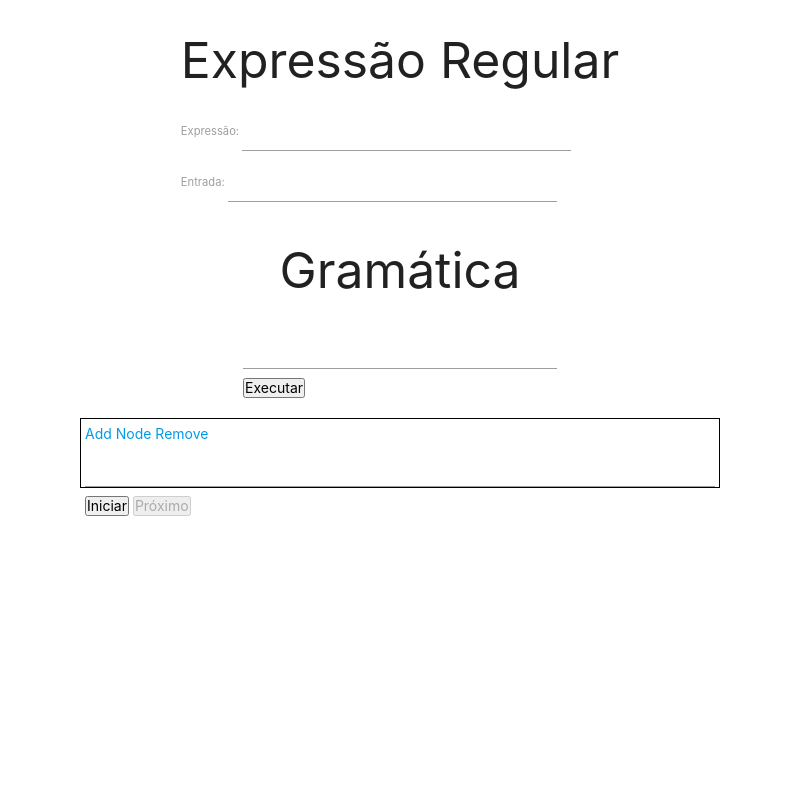
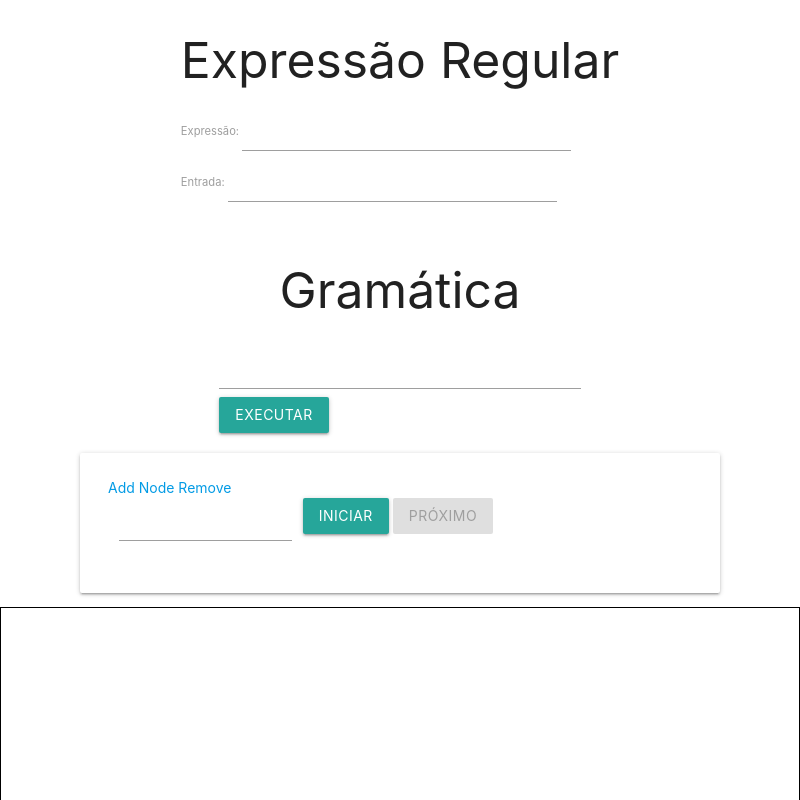
Before and after one commit to vinijabes/Trabalho-LFA, an Electron app: page index.html in a window 800 px wide. Shown: the top 800 px of the page. Drawn offline with Linux system fonts and the light colour scheme; no server answers; files whose address does not match are found by name.

Commit message:
Bug fix and layout

```diff
--- a/index.html
+++ b/index.html
@@ -17,11 +17,19 @@
 
 <body>
 
-    <div id="prototype" style="display: none; margin-top: 8px">
-        <input type="text" id="lhs">→<input type="text" id="rhs">
+    <div class="row valign-wrapper" id="prototype" style="display: none; margin-top: 8px">
+        <div class="col s5">
+            <input type="text" id="lhs">
+        </div>
+        <div class="col s1">
+            →
+        </div>
+        <div class="col s5">
+            <input type="text" id="rhs">
+        </div>
     </div>
 
-    <div id="regex" style="display: flex; justify-content: center">
+    <div class="row" id="regex" style="display: flex; justify-content: center">
         <div>
             <h2 style="text-align: center">Expressão Regular</h2>
             <div>
@@ -35,30 +43,31 @@
         </div>
     </div>
 
-    <div id="grammar" style="display: flex; justify-content: center">
+    <div class="row" id="grammar" style="display: flex; justify-content: center">
         <div>
             <h2 style="text-align: center">Gramática</h2>
             <div id="rules"></div>
             <input id="entry" style="margin-top: 8px">
-            <button id="execute">Executar</button>
+            <a class="waves-effect waves-light btn" id="execute">Executar</a>
             <div id="grammarResult"></div>
         </div>
     </div>
 
-    <div>
-        <div id="menu"
-            style="height: 70px; width: 80%; margin-left:auto; margin-right: auto; margin-top: 20px; border: 1px solid black">
-            <div style="margin: 4px">
-                <a data-opt="0">Add Node</a>
-                <a data-opt="2">Remove</a>
-                <div>
-                    <input type="text" id="fita">
-                    <button id='init'>Iniciar</button>
-                    <button id='next' disabled>Próximo</button>
+    <div style="margin-bottom: 36px">
+        <div id="menu" class="card" style="width: 80%; margin-left:auto; margin-right: auto;">
+            <div class="card-content" style="margin: 4px">
+                <a data-opt="0" style="cursor: pointer;">Add Node</a>
+                <a data-opt="2" style="cursor: pointer;">Remove</a>
+                <div class="row">
+                    <div class="col s4">
+                        <input type="text" id="fita">
+                    </div>
+                    <a class="waves-effect waves-light btn" id='init'>Iniciar</a>
+                    <a class="waves-effect waves-light btn" id='next' disabled>Próximo</a>
                 </div>
             </div>
         </div>
-        <div id="cy" style="width: 100%; height: 500px; position: relative; z-index: 0;">
+        <div id="cy" style="width: 100%; height: 600px; position: relative; z-index: 0; border: 1px solid black">
         </div>
     </div>
 
--- a/src/Automata/automata.js
+++ b/src/Automata/automata.js
@@ -23,6 +23,7 @@ module.exports = class Glud {
         queue.push({ automata: initial, index: 0, path: [{ node: initial, index: 0 }] });
         while (queue.length > 0) {
             let current = queue.pop();
+            console.log(current);
             let currentAutomata = this.automatas[current.automata];
             let currentIndex = current.index;
             let nextEdges = currentAutomata.edges;
--- a/src/scripts/grammar.js
+++ b/src/scripts/grammar.js
@@ -9,7 +9,7 @@ const entryGrammar = grammarContainer.querySelector("#entry");
 const executeGrammar = grammarContainer.querySelector("#execute");
 
 (grammarProto.querySelector("#rhs")).onfocus = function () {
-    if (this.parentNode.querySelector("#lhs").value != "") {
+    if (this.parentNode.parentNode.querySelector("#lhs").value != "") {
         grammarContainerRules.appendChild(grammarProto.clone());
         this.onfocus = null;
     }
@@ -32,7 +32,7 @@ executeGrammar.onclick = function () {
         if (!initial) initial = token;
         glud.AddRule(token, rule);
     }
-
+    console.log(glud);
     console.log(glud.RunTest(initial, entryGrammar.value));
 }
 
@@ -43,7 +43,7 @@ grammarProto.clone = function () {
     c.querySelector("#rhs").onchange = grammarProto.querySelector("#rhs").onchange;
     c.querySelector("#rhs").value = "";
 
-    c.style.display = 'block';
+    c.style.display = '';
     return c;
 }
 
```
Also changed, not shown: src/Grammar/glud.js (+8 -3 lines).
